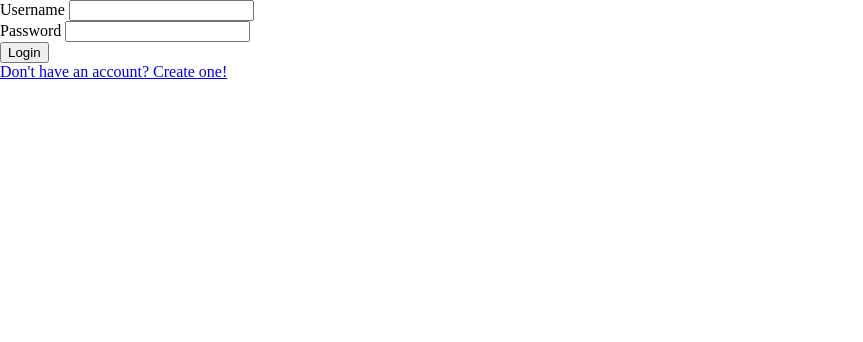
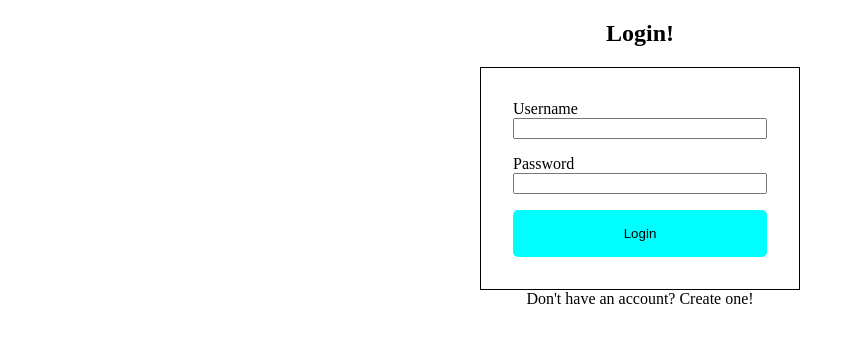
Before and after one commit to jacky-ui/login-signup, a plain HTML site: page pages/login.html in a window 1280 px wide. Shown: the whole page, without its empty margins (0-863 px from the left). Drawn offline with Linux system fonts and the light colour scheme.

Commit message:
add styling to form

```diff
--- a/pages/login.html
+++ b/pages/login.html
@@ -12,17 +12,18 @@
 
     </head>
         <body>
-            <section>
-                <form>
-                    <div>
-                        <label>Username</label>
-                        <input type="text">
+            <section class="container">
+                <h1 class="container__header">Login!</h1>
+                <form class="form">
+                    <div class="form__container">
+                        <label class="form__container--label">Username</label>
+                        <input class="form__container--input" type="text">
                     </div>
-                    <div>
-                        <label>Password</label>
-                        <input type="password">
+                    <div class="form__container">
+                        <label class="form__container--label">Password</label>
+                        <input class="form__container--input" type="password">
                     </div>
-                    <button type="submit">Login</button>
+                    <button class="form__submit" type="submit">Login</button>
                 </form>
                 <a class="form__link" href="./signup.html">Don't have an account? Create one!</a>
             </section>
--- a/styles/login.scss
+++ b/styles/login.scss
@@ -0,0 +1,47 @@
+.container {
+    display: flex;
+    flex-direction: column;
+
+    &__header {
+        text-align: center;
+    }
+}
+
+.form {
+    display: flex;
+    flex-direction: column;
+    align-self: center;
+    gap: 1rem;
+    border: 1px solid black;
+    width: 20rem;
+    padding: 2rem;
+
+    &__container {
+        display: flex;
+        flex-direction: column;
+    }
+
+    &__submit {
+        background-color: aqua;
+        border-style: none;
+        border-radius: 5px;
+        padding: 1rem;
+
+        &:hover {
+            cursor: pointer;
+            background-color: cadetblue;
+            color: white;
+        }
+    }
+
+    &__link {
+        text-decoration: none;
+        color: black;
+        align-self: center;
+
+        &:hover {
+            cursor: pointer;
+            text-decoration: underline;
+        }
+    }
+}
```
Also changed, not shown: styles/login.css, 1 other file.
